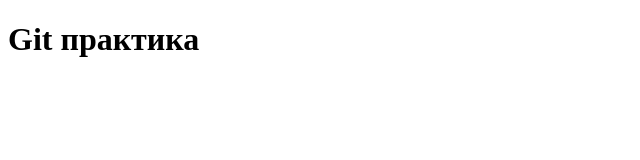
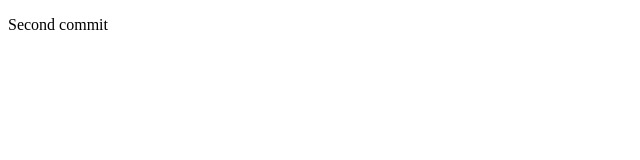
Before and after one commit to OmegaGT7/Praktika-1, a plain HTML site: page index.html in a window 1280 px wide. Shown: the whole page, without its empty margins (0-640 px from the left). Drawn offline with Linux system fonts and the light colour scheme.

Commit message:
Second commit

```diff
--- a/index.html
+++ b/index.html
@@ -1,9 +1,8 @@
 <!DOCTYPE html>
 <html>
 <head>
-	<title>Praktika</title>
 </head>
 <body>
-	<h1>Git практика</h1>
+	<p>Second commit</p>
 </body>
 </html>
```
